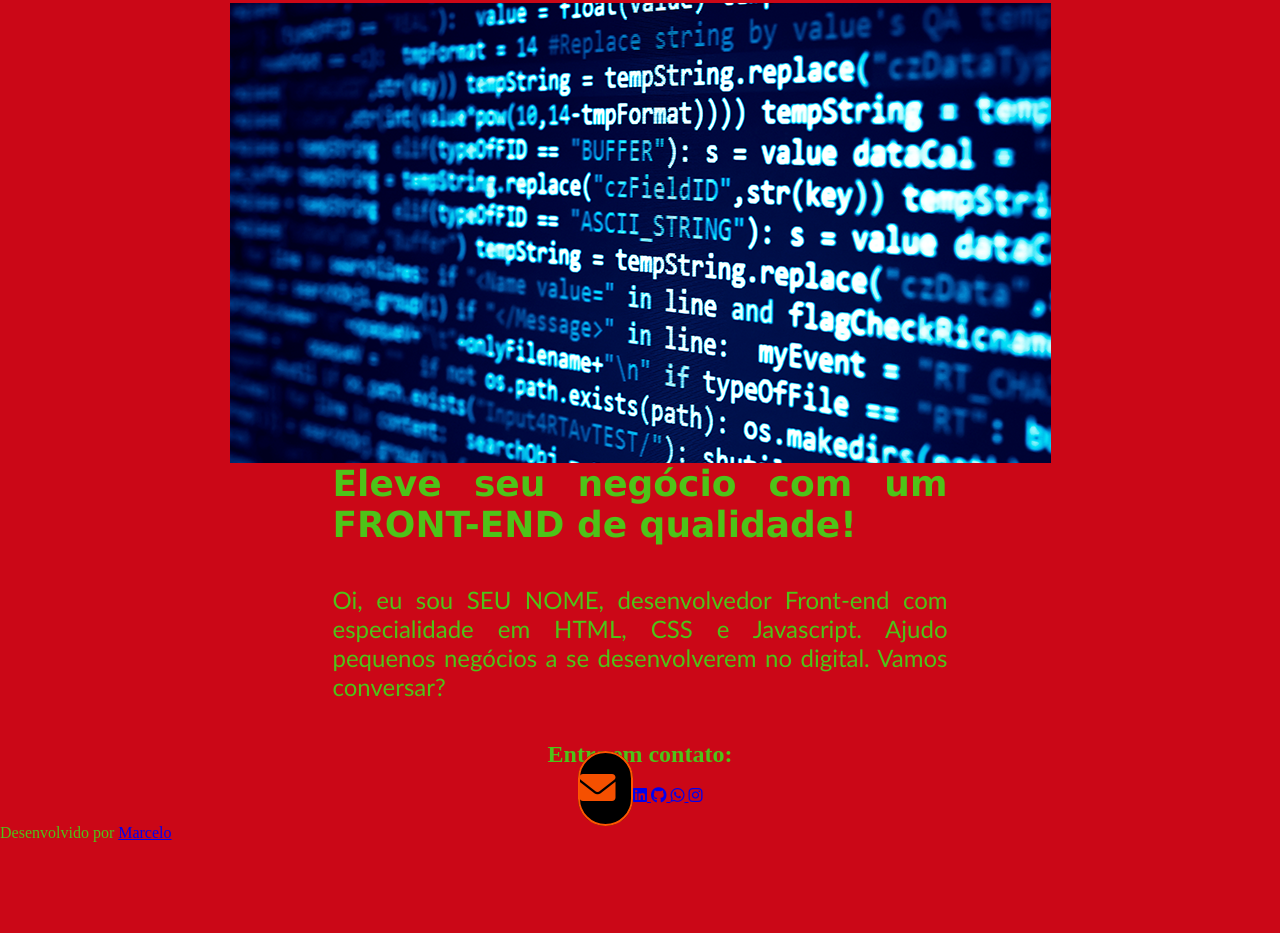
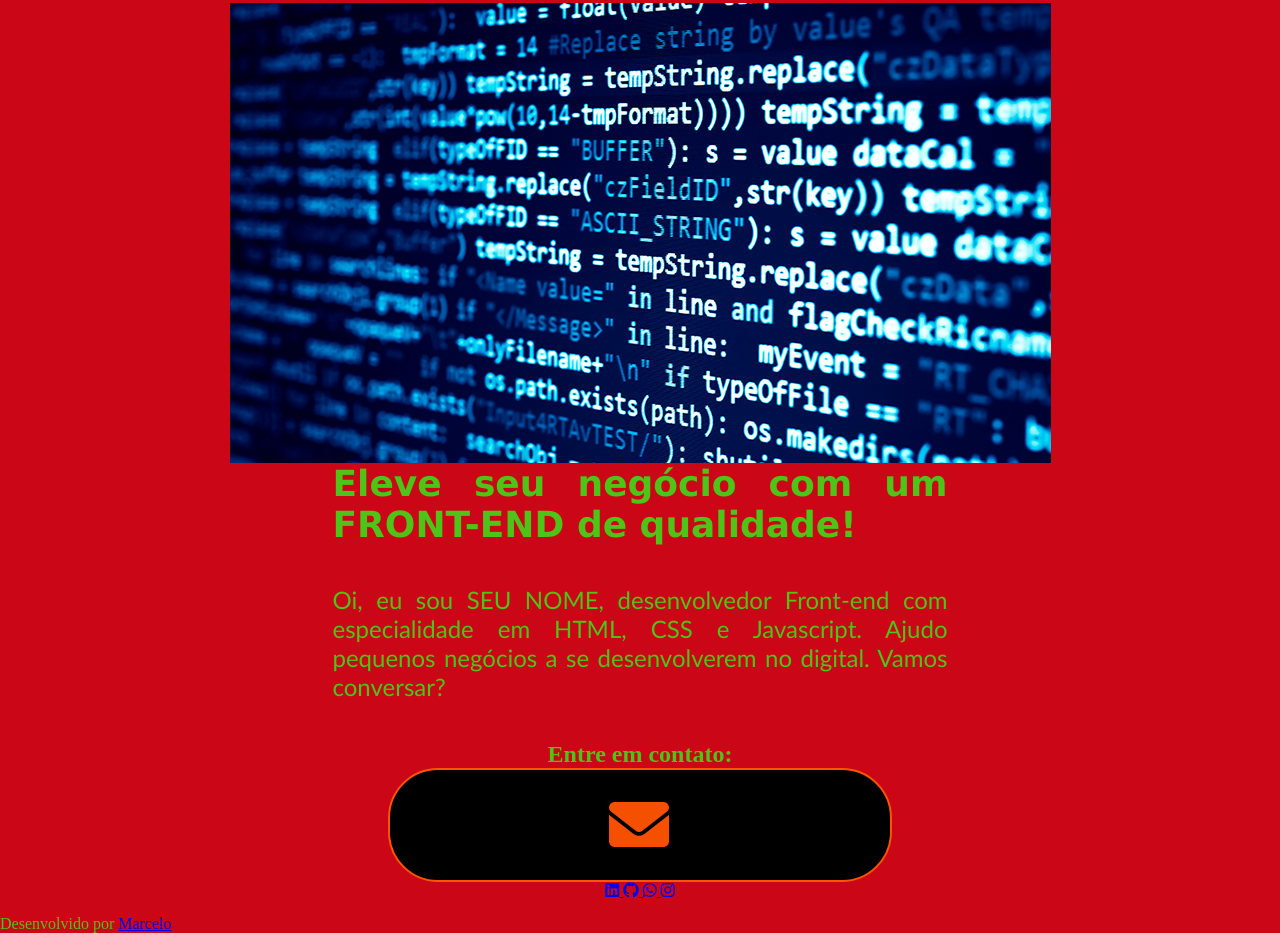
Before and after one commit to marcelocsn/meuportfolio, a plain HTML site: page index.html in a window 1280 px wide. Shown: the part 179-1112 px from the top of the page. Before the commit the page ends 1021 px from the top, so only its background shows below. Drawn offline with Linux system fonts and the light colour scheme.

Commit message:
Add files via upload

```diff
--- a/style.css
+++ b/style.css
@@ -88,12 +88,13 @@ text-align: justify;
 }
 
 .botao1 {
-
     background-color: #000;
     color: #f55000;
     width: 500px;
     height: 80px;
     text-align: center;
+    display: flex;
+    justify-content: center;
     align-items: center;
     border: 2px solid #ff5500;
     border-radius: 50px;
@@ -105,18 +106,27 @@ letter-spacing: 2px;
     text-transform: uppercase;
     position: relative;
     overflow: hidden;
-
 }
 
 .botao1::before {
-
     content: "";
     position: absolute;
     top: 0;
     left: -100%;
     width: 100%;
     height: 100%;
-background: linear-gradient(45 deg, transparent #ff5500);
+    background: linear-gradient(45deg, transparent, #ff5500);
     transition: 0.5s;
+}
 
+.botao1:hover::before {
+    left: 100%;
 }
+
+.botao1 i {
+    position: absolute;
+    left: 50%;
+    top: 50%;
+    transform: translate(-50%, -50%);
+    font-size: 60px;
+}
```
Lines whose indentation alone changed are shown as unchanged.
